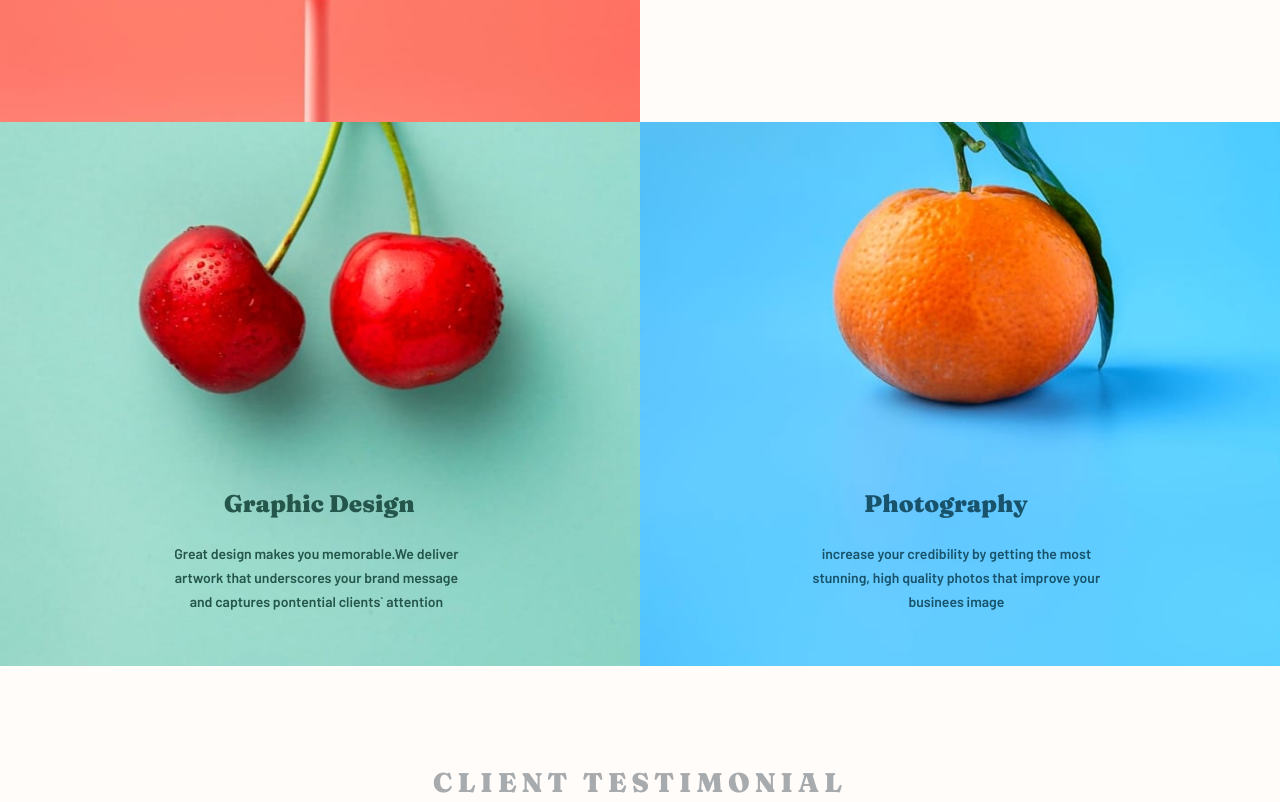
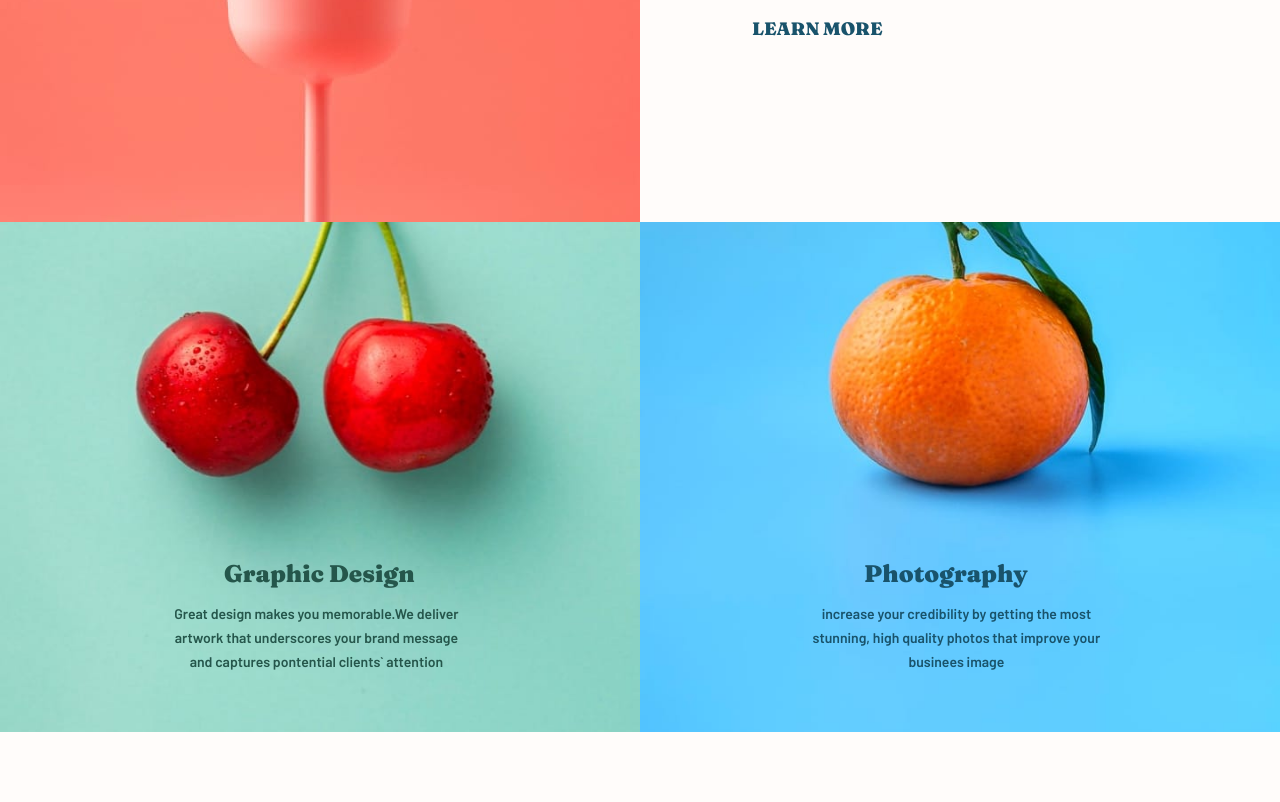
Before and after one commit to nick335/sunnyside, a plain HTML site: page SunnySide/index.html in a window 1280 px wide. Shown: the part 1700-2502 px from the top of the page. Drawn offline with Linux system fonts and the light colour scheme.

Commit message:
Add files via upload

```diff
--- a/SunnySide/css/mobile.css
+++ b/SunnySide/css/mobile.css
@@ -10,59 +10,91 @@
 #showcase{
 	/*background-size: contain;*/
 	width: 100%;
-	min-height: 100%;
-	object-fit: cover;
+	height: 70vh;
 }
 #showcase .showcase-content h1{
 	padding: 0;
-	font-size: 10px;
-	color: red;
+	padding-top: 30px;
+	font-size: 28px;
+	text-align: center;
 }
-.display-content{
-	padding: 1rem;
+#showcase .showcase-content svg{
+	top: 60%;
 }
 /*grid section*/
 
-.grid-container{
-	grid-template-columns: 1fr;
+.flex-container{
+	flex-direction: column;
 }
-.grid-container .card:nth-child(5),
-.grid-container .card:last-child {
-	position: absolute;
-	overflow: hidden;
+.card{
+	width: 100%;
 }
-.grid-container .card:nth-child(5) .display-content h3,
-.grid-container .card:last-child .display-content h3 {
-	position: absolute;
-	overflow: hidden;
-	font-size: 1.5rem;
-	padding-bottom: 100px;
-	color: hsl(167, 40%, 24%);
-	top: 370px;
-	left: 35%;
+.img-card img{
+	height: 300px;
+}
+.display-content{
+	padding: 2rem 1rem;
+}
+.display-content h3{
+	font-size: 1.8rem;
+	text-align: center;
+}
+.display-content p{
+	font-size: 1rem;
+	text-align: center;
+}
+.display-content div{
+	text-align: center;
+}
+.display-card{
+	padding-bottom: 0;
+	height: 350px;
+}
+#grid-section .flex-container:nth-child(1){
+	flex-direction: column-reverse;
+}
+#grid-section .flex-container:nth-child(3)  .card:nth-child(1) .display-card{
+	height: inherit;
+}
+#grid-section .flex-container:nth-child(3)  .card:nth-child(1) .display-content p,
+#grid-section .flex-container:nth-child(3)  .card:nth-child(2) .display-content p{
+	left: 5%;
+	text-align: center;
 
 }
-.grid-container .card:nth-child(5) .display-content,
-.grid-container .card:last-child .display-content {
+#grid-section .flex-container:nth-child(3)  .card:nth-child(1) .display-content h3,
+#grid-section .flex-container:nth-child(3)  .card:nth-child(2) .display-content h3 {
+	left: 25%;
+}
+#grid-section .flex-container:nth-child(3)  .card:nth-child(1) .display-content,
+#grid-section .flex-container:nth-child(3)  .card:nth-child(2) .display-content {
 	padding: 0;
 }
-/*testimonial-struct*/
+/*testimonial-structure*/
 .testimonial-structure{
 	display: flex;
 	flex-direction: column;
-	padding: 0;
+	margin-top: 10rem;
+	padding: 1rem;
 }
-.testimonial-structure> h2{
-	/*grid-column: 1/ span 2;*/
-
+/*image display*/
+.image-display-structure{
+	display: grid;
+	grid-template-columns: 1fr 1fr;
+}
+.image-display-structure img{
+	width: 100%;
 }
 /*footer*/
 .footer-structure{
-	padding: 0;
+	padding: 3rem 2rem 3rem;
+}
+.footer-structure h2{
+	font-size: 2rem;
 }
 .footer-structure ul li{
-	padding: 0;
+	padding: 0 1rem;
 }
 .footer-structure .icons img{
-	padding: 0;
+	padding: 0.5rem;
 }
--- a/SunnySide/css/style.css
+++ b/SunnySide/css/style.css
@@ -72,7 +72,7 @@ ul{
 #showcase .showcase-content h1{
 	z-index: 1;
 	text-align: center;
-	padding: 100px  40px;
+	padding-top: 30px;
 	font-size: 4rem;
 	font-family: 'Fraunces', serif;
 	color: var(--nav-textcolor);
@@ -88,98 +88,102 @@ ul{
 #grid-section{
 	/*overflow: hidden;*/
 }
-.grid-container{
-	display: grid;
-	grid-template-columns: 1fr 1fr;
+.flex-container {
+	display: flex;
+	flex-direction: row;
 }
 .card{
+	width: 50%;
 	height: auto;
-}
-.img-card {
-	object-fit: contain;
-	margin-bottom: 0;
-	margin-top: 0;
 }
 .img-card img{
 	width: 100%;
-	height: 500px;
+	height: 550px;
+  	image-rendering: auto;
+  	image-rendering: crisp-edges;
+  	image-rendering: pixelated;
 }
+
 .card{
 	line-height: 0;
 }
+
 .display-card{
 	background: var(--secondary-color);
-	padding-bottom: 10rem;
-	height: 500px;
+	/*padding-bottom: 10rem;*/
+	height: 550px;
 }
 .display-content{
-	padding:7rem;
+	padding:9rem 7rem;
 }
 .display-content h3{
 	line-height: 1;
 	font-size: 2.5rem;
 	font-family: 'Fraunces', serif;
-	padding-bottom: 30px;
 	color: hsl(198, 62%, 26%);
 }
 .display-content p{
-	padding-bottom: 30px;
-	font:'Fraunces', serif;
+	/*padding-bottom: 30px;*/
+	padding:30px 0;
+	font-size: 1rem;
+	color: hsl(213, 9%, 39%);
+	font:'Barlow', serif;
 	line-height: 1.5;
 }
-.display-content a{
+.display-content div a{
 	font-family: 'Fraunces', serif;
 	cursor: pointer;
 	color: hsl(198, 62%, 26%);
 }
-.display-content a:hover{
+.display-content div a:hover{
 	border-bottom: 3px solid hsl(51, 100%, 49%);
 }
-.grid-container .card:nth-child(4) .display-content a:hover{
+
+#grid-section .flex-container:nth-child(2)  .card .display-content div a:hover{
 	border-bottom: 3px solid hsl(7, 99%, 70%);
 }
-.grid-container  .card:nth-child(5) .display-content{
+
+#grid-section .flex-container:nth-child(3)  .card:nth-child(1) .display-content{
 	background: url(../desktop/image-graphic-design.jpg) no-repeat;
 	background-size: cover;
-	height: inherit;
+	background-position: center center;
+	height: 510px;
 }
-.grid-container .card:last-child .display-content{
+
+#grid-section .flex-container:nth-child(3)  .card:nth-child(2) .display-content{
 	background: url(../desktop/image-photography.jpg) no-repeat;
 	background-size: cover;
-	height: inherit;
+	background-position: center center;
+	height: 510px;
+	width: 100%;
 }
-.grid-container .card:nth-child(5) .display-content,
-.grid-container .card:last-child .display-content {
-	padding: 17rem 10rem;
-}
-.grid-container .card:nth-child(5),
-.grid-container .card:last-child {
+#grid-section .flex-container:nth-child(3)  .card:nth-child(1),
+#grid-section .flex-container:nth-child(3)  .card:nth-child(2) {
 	position: relative;
 }
-.grid-container .card:nth-child(5) .display-content h3,
-.grid-container .card:last-child .display-content h3 {
+#grid-section .flex-container:nth-child(3)  .card:nth-child(1) .display-content h3,
+#grid-section .flex-container:nth-child(3)  .card:nth-child(2) .display-content h3 {
 	position: absolute;
 	font-size: 1.5rem;
-	padding-bottom: 100px;
+	/*padding-bottom: 100px;*/
 	color: hsl(167, 40%, 24%);
-	top: 370px;
+	top: 340px;
 	left: 35%;
 
 }
-.grid-container .card:nth-child(5) .display-content p,
-.grid-container .card:last-child .display-content p {
+#grid-section .flex-container:nth-child(3)  .card:nth-child(1) .display-content p,
+#grid-section .flex-container:nth-child(3)  .card:nth-child(2) .display-content p {
 	font-size: 14px;
 	text-align: center;
 	width: 300px;
 	color: hsl(167, 40%, 24%);
 	line-height: 1.7;
 	position: absolute;
-	top: 420px;
+	top: 350px;
 	left: 26%;
-
 }
-.grid-container .card:last-child  .display-content h3,
-.grid-container .card:last-child .display-content p {
+#grid-section .flex-container:nth-child(3)  .card:nth-child(2) .display-content h3,
+#grid-section .flex-container:nth-child(3)  .card:nth-child(2) .display-content p {
 	color: hsl(198, 62%, 26%);
 }
 /*testimonial section*/
@@ -190,7 +194,7 @@ ul{
 	display: grid;
 	grid-template-columns: 1fr 1fr 1fr;
 	grid-gap: 1rem;
-	padding: 9rem;
+	padding: 5rem;
 }
 .testimonial-structure> h2{
 	grid-column: 1/ span 4;
@@ -198,7 +202,7 @@ ul{
 	font-family: 'Fraunces', serif;
 	color: hsl(210, 4%, 67%);
 	text-align: center;
-	margin-bottom: 10px;
+	margin-bottom: 50px;
 }
 .box img{
 	height: 70px;
@@ -230,7 +234,7 @@ ul{
 /*image display*/
 .image-display-structure{
 	display: flex;
-	width: ;
+
 }
 .image-display-structure img{
 	width: 25%;
@@ -239,6 +243,7 @@ ul{
 /*footer*/
 footer{
 	background: hsl(168, 44%, 70%);
+
 }
 .footer-structure{
 	padding: 4rem;
--- a/SunnySide/index.html
+++ b/SunnySide/index.html
@@ -7,7 +7,7 @@
 	<script src="https://use.fontawesome.com/500b7a122b.js"></script>
 	<link rel="preconnect" href="https://fonts.googleapis.com">
 	<link rel="preconnect" href="https://fonts.gstatic.com" crossorigin>
-	<link href="https://fonts.googleapis.com/css2?family=Barlow:wght@100;600&display=swap" rel="stylesheet">
+	<link href="https://fonts.googleapis.com/css2?family=Barlow:wght@600&display=swap" rel="stylesheet">
 	<link href="https://fonts.googleapis.com/css2?family=Fraunces:wght@900&display=swap" rel="stylesheet">
 	<link rel="stylesheet" type="text/css" href="css/style.css">
 	<link rel="stylesheet" media="screen and (max-width: 375px)" href="css/mobile.css">
@@ -34,13 +34,13 @@
 	</div>
 	<!-- grid section -->
 	<section id="grid-section">
-		<div class="grid-container">
+		<div class="flex-container">
 			<div class="card">
 				<div class="display-card">
 					<div class="display-content">
 						<h3>Transform your brand</h3>
 						<p>We are a full-service creative agency specializing in helping brands grow fast. Engage your clients through compelling visuals that do most of the marketing for you</p>
-						<a href="#">LEARN MORE</a>
+						<div><a href="#">LEARN MORE</a></div>
 					</div>
 				</div>
 			</div>
@@ -49,6 +49,8 @@
 					<img src="desktop/image-transform.jpg">
 				</div>
 			</div>
+		</div>
+		<div class="flex-container">
 			<div class="card">
 				<div class="img-card">
 					<img src="desktop/image-stand-out.jpg">
@@ -59,10 +61,12 @@
 					<div class="display-content">
 						<h3>Stand out to the right audience</h3>
 						<p>using a collaborative formula of designers, researches, photographers, videographers, and copywriters, we`ll build and extend your brand in digital places</p>
-						<a href="#">LEARN MORE</a>
+						<div><a href="#">LEARN MORE</a></div>
 					</div>
 				</div>
 			</div>
+		</div>
+		<div class="flex-container">
 			<div class="card">
 				<div class="display-card">
 					<div class="display-content">
@@ -112,6 +116,7 @@
  	<img src="desktop/image-gallery-cone.jpg">
 	<img src="desktop/image-gallery-sugarcubes.jpg">
  </div>
+ <!-- footer -->
 <footer>
 	<div class="footer-structure">
 		<h2>sunnyside</h2>
```
